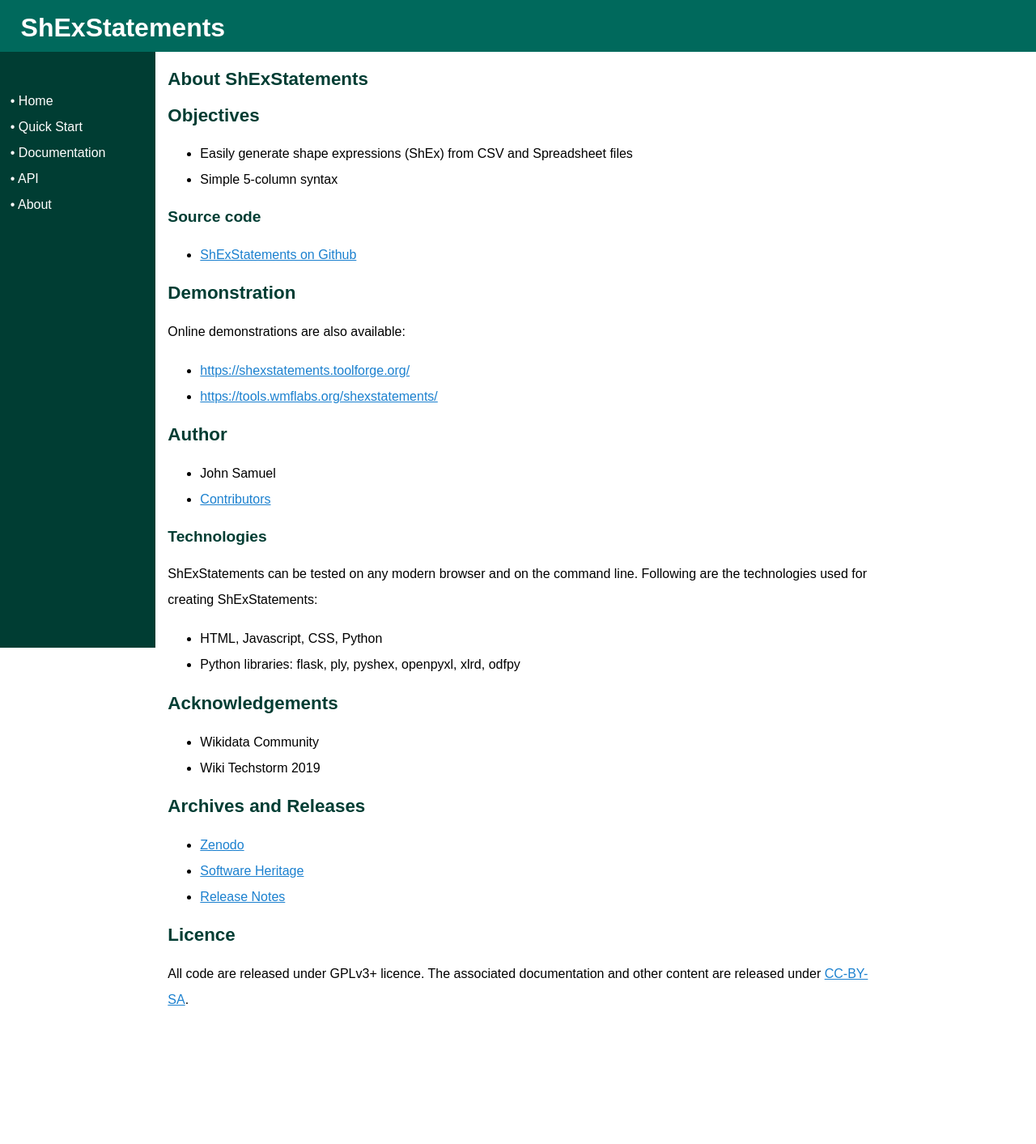
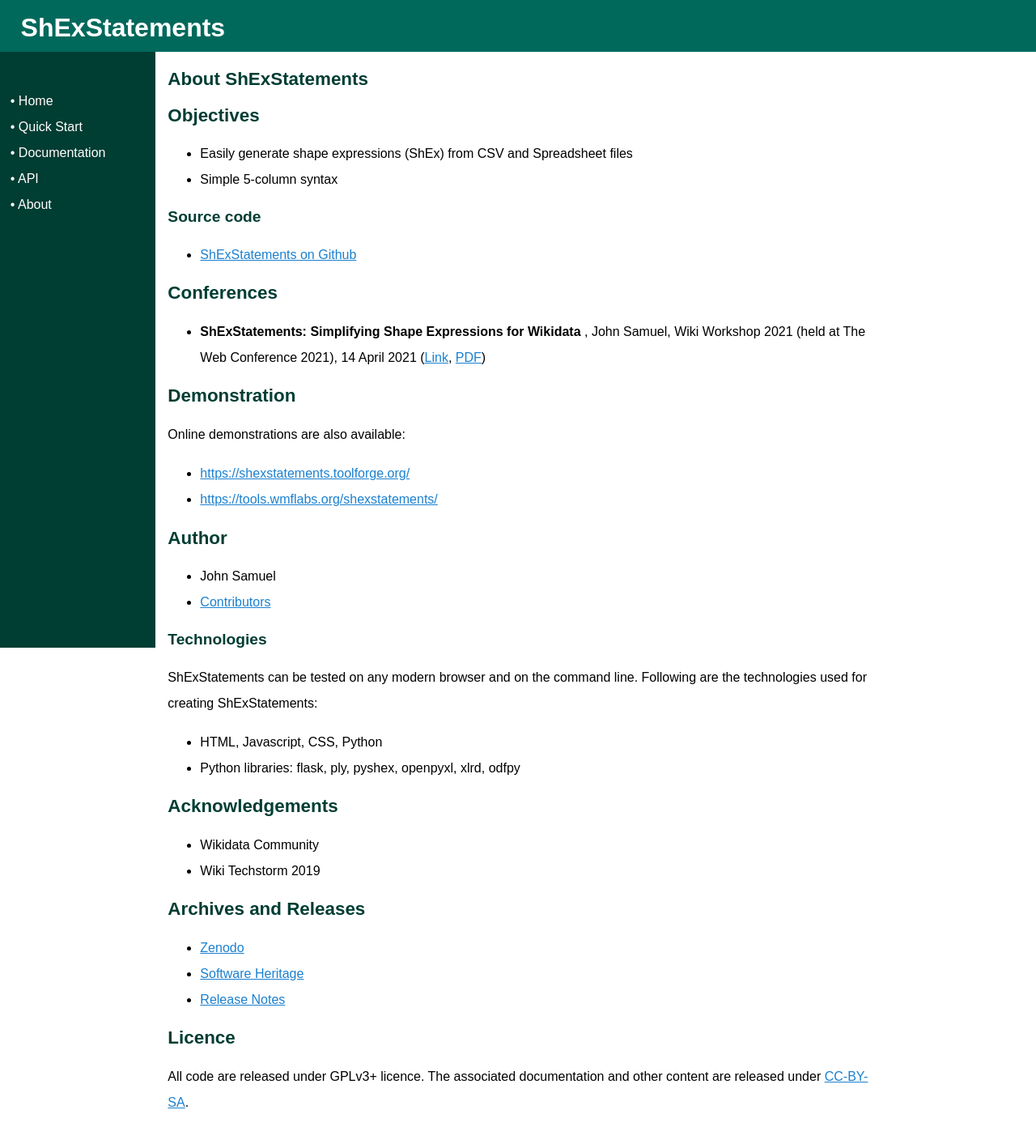
Before and after one commit to johnsamuelwrites/ShExStatements, a Flask app: page /about in a window 1280 px wide. Shown: the whole page at 81% size. Before the commit the page ends 1242 px from the top, so only its background shows below. Run offline with Flask 2, Linux system fonts and the light colour scheme.

Commit message:
Add link to slides/conferences

```diff
--- a/shexstatements/templates/about.html
+++ b/shexstatements/templates/about.html
@@ -12,6 +12,10 @@
         <h3>Source code</h3>
         <ul>
          <li><a href="https://github.com/johnsamuelwrites/ShExStatements">ShExStatements on Github</a></li>
+        </ul>
+        <h2>Conferences</h2>
+        <ul>
+  	  <li><b>ShExStatements: Simplifying Shape Expressions for Wikidata </b>, John Samuel, Wiki Workshop 2021 (held at The Web Conference 2021), 14 April 2021 (<a href="https://wikiworkshop.org/2021/papers/Wiki_Workshop_2021_paper_14.pdf">Link</a>, <a href="https://figshare.com/articles/presentation/ShExStatements_Simplifying_Shape_Expressions_for_Wikidata/14398916">PDF</a>)</li>
         </ul>
         <h2>Demonstration</h2>
         <p>Online demonstrations are also available:</p>
```
